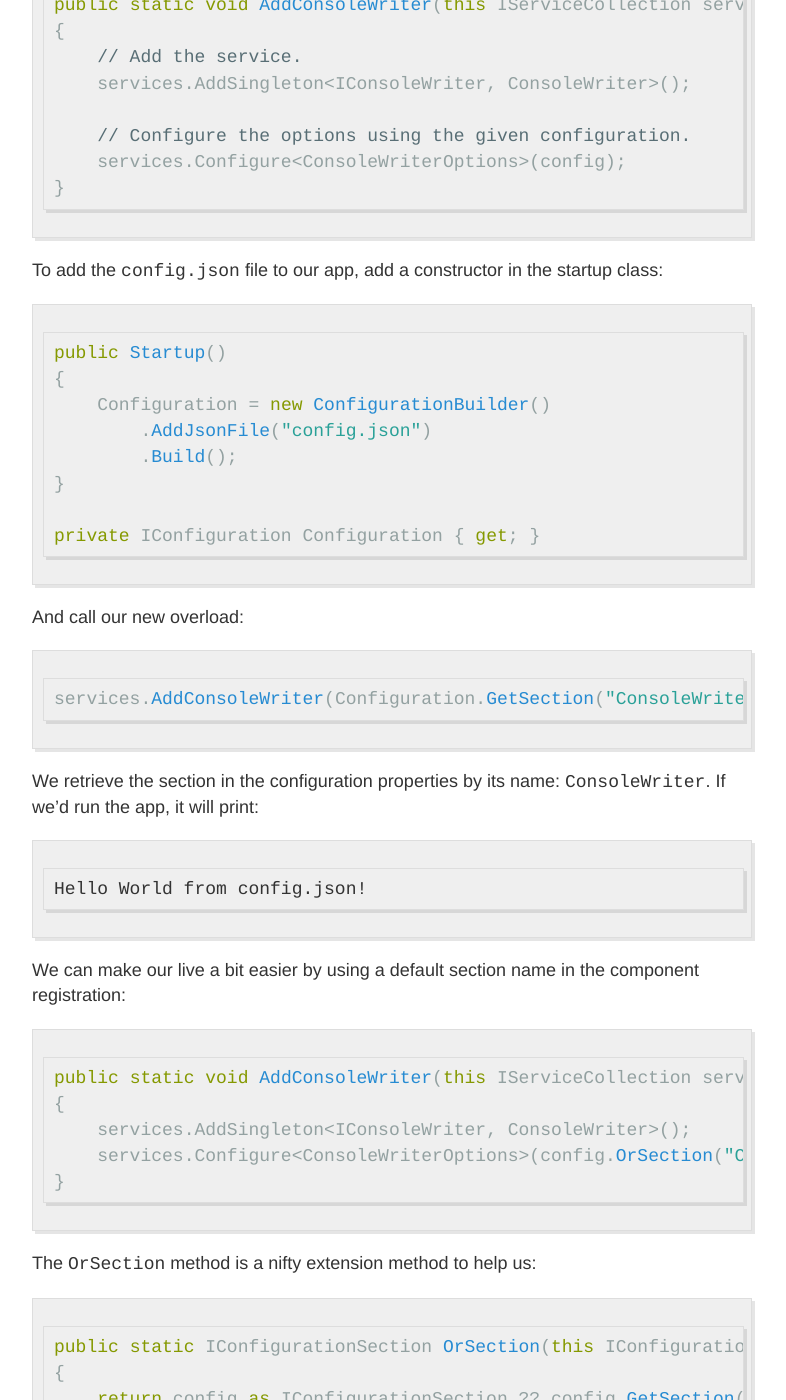
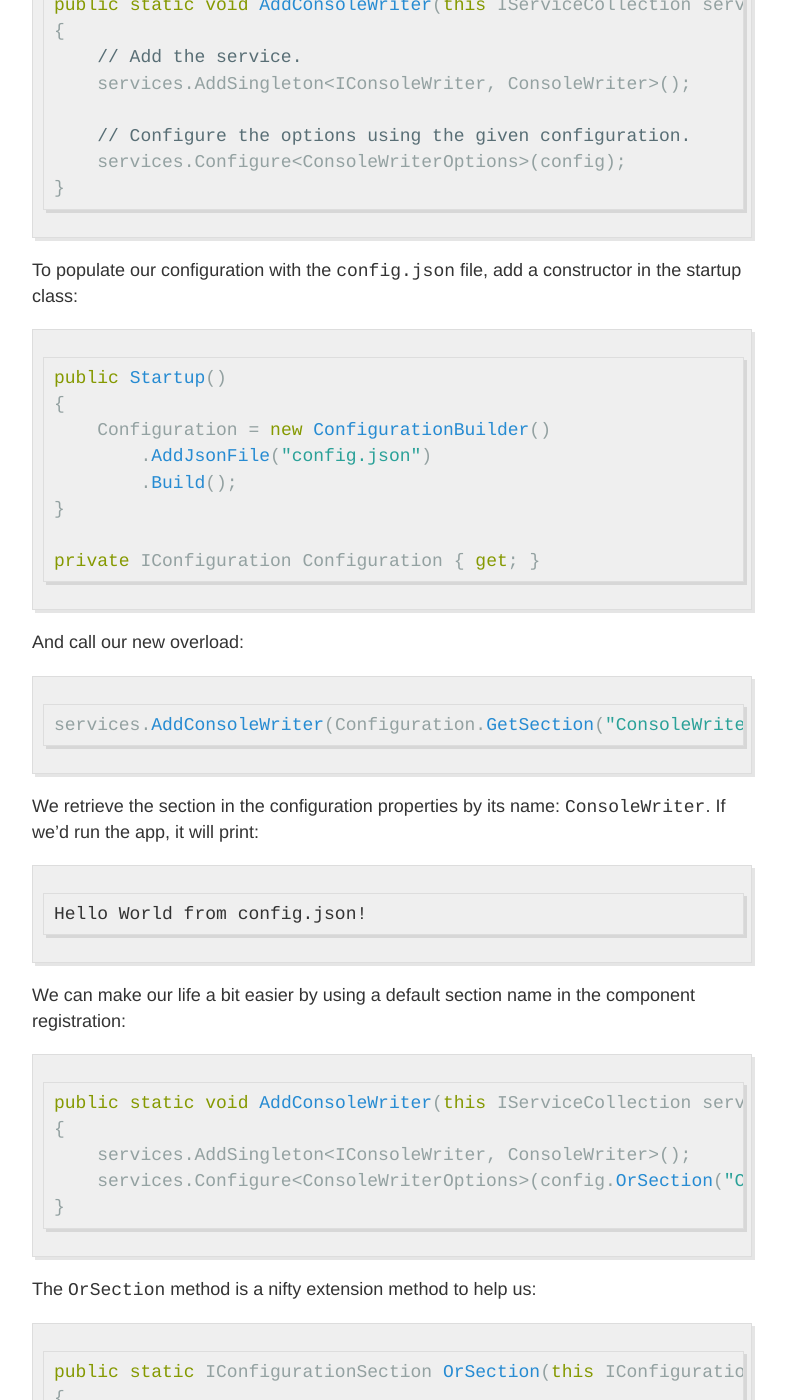
Before and after one commit to henkmollema/henkmollema.github.io, a Jekyll site: the page built from _posts/2016-01-06-advanced-options-configuration-in-asp.net-5.md, in a window 1280 px wide and 1400 px high, scrolled down 3287 px. Shown: the whole window, without its empty margins (248-1034 px from the left). Built offline with Jekyll 4.4.1, drawn with Linux system fonts in a browser that asks for light colours; Markdown is read by kramdown in place of the engine named in the settings.

Commit message:
Update post

````diff
--- a/_posts/2016-01-06-advanced-options-configuration-in-asp.net-5.md
+++ b/_posts/2016-01-06-advanced-options-configuration-in-asp.net-5.md
@@ -111,7 +111,7 @@ public static void AddConsoleWriter(this IServiceCollection services, IConfigura
 }
 ```
 
-To add the `config.json` file to our app, add a constructor in the startup class:
+To populate our configuration with the `config.json` file, add a constructor in the startup class:
 
 ```csharp
 public Startup()
@@ -136,7 +136,7 @@ We retrieve the section in the configuration properties by its name: `ConsoleWri
 Hello World from config.json!
 ```
 
-We can make our live a bit easier by using a default section name in the component registration:
+We can make our life a bit easier by using a default section name in the component registration:
 
 ```csharp
 public static void AddConsoleWriter(this IServiceCollection services, IConfiguration config)
````
